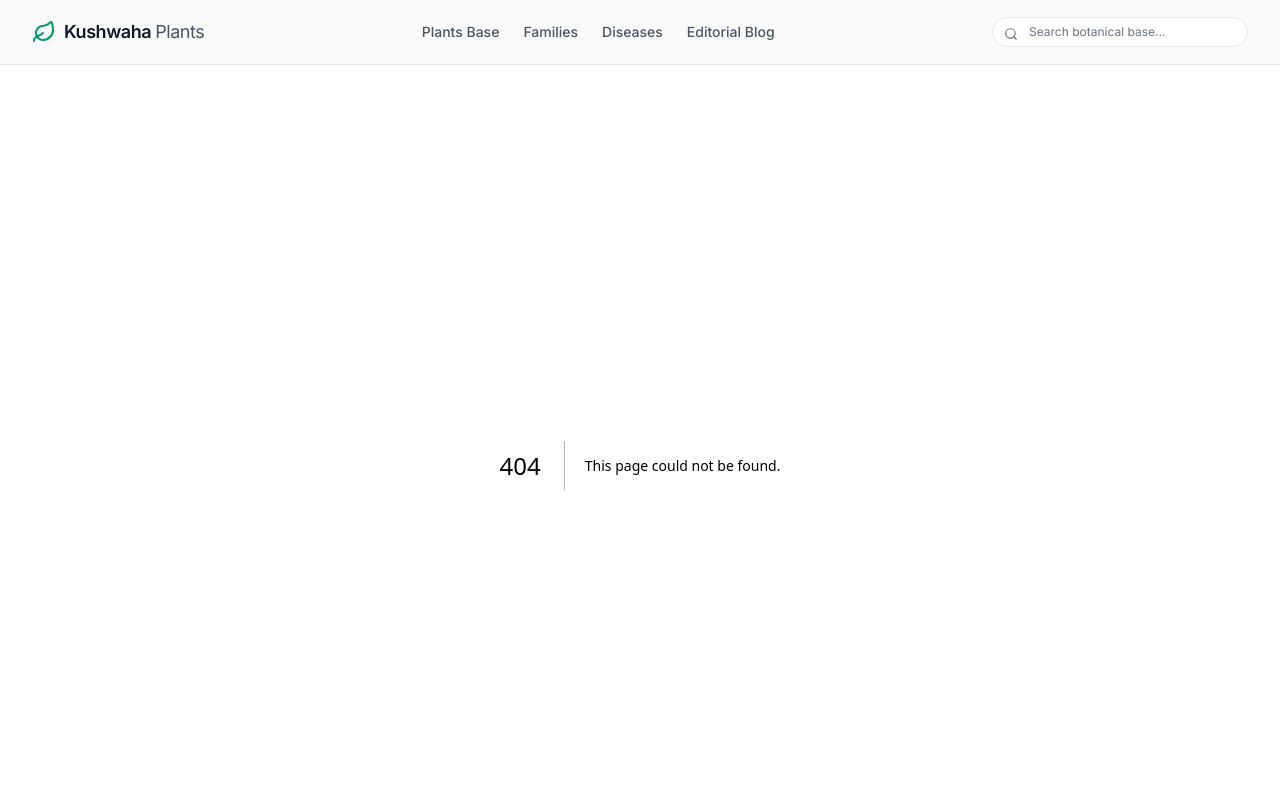
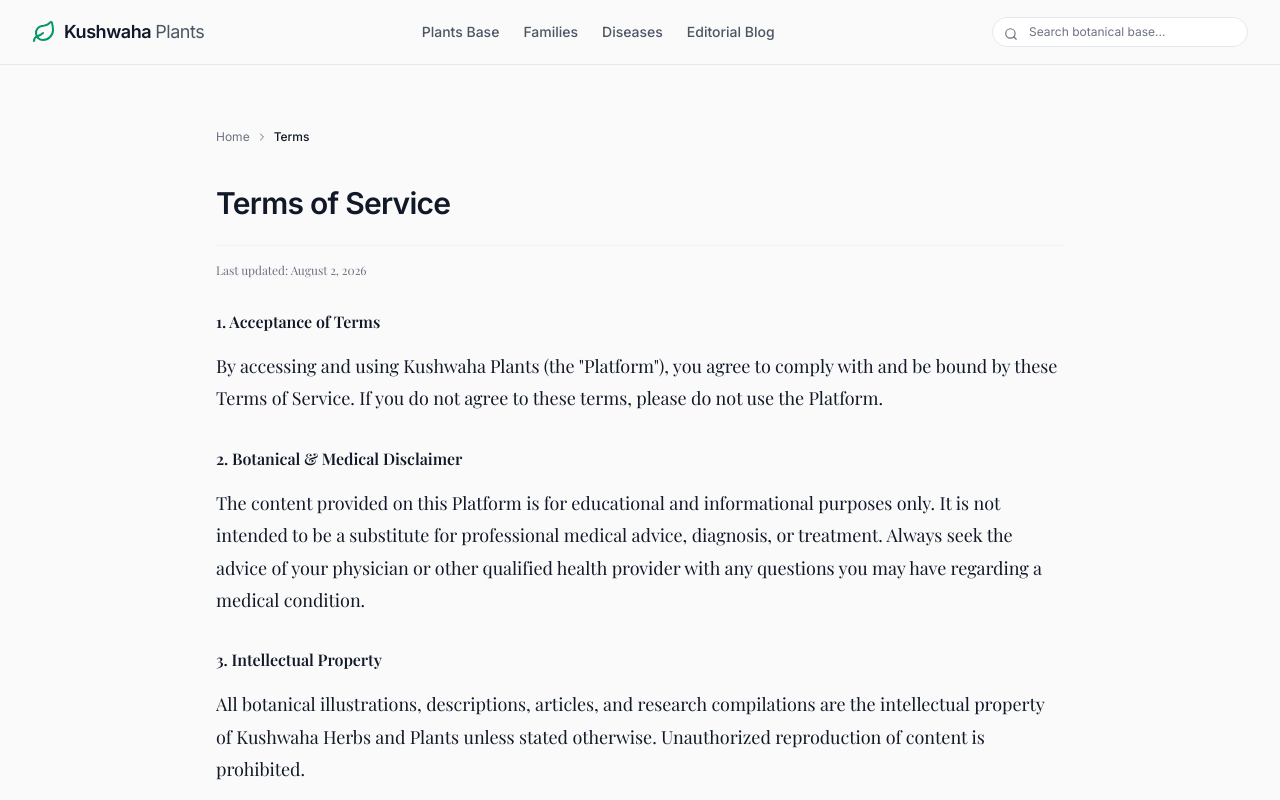
Before and after one commit to priyanshukushwaha-freelancer/nextjs.blog.kushwahaplants.com, a Next.js app: page /terms in a window 1280 px wide. Before the commit this address had no page. Shown: the top 800 px of the page. Built offline with nearby package versions, Linux system fonts and the light colour scheme; a web font is replaced by a local one.

Commit message:
feat: implement terms, privacy, and final CMS actions fixes

```diff
--- a/src/app/cms/actions.ts
+++ b/src/app/cms/actions.ts
@@ -187,7 +187,7 @@ export async function createPlantAction(prevState: any, formData: FormData) {
           familyId,
           conservation: conservation || null,
           ayurvedicProps: { rasa, guna, virya, vipaka, dosha },
-          videos: videosJson.length > 0 ? videosJson : null,
+          videos: videosJson.length > 0 ? videosJson : undefined,
         },
       });
 
--- /dev/null
+++ b/src/app/privacy/page.tsx
@@ -0,0 +1,36 @@
+import Breadcrumbs from '@/components/shared/Breadcrumbs';
+
+export const metadata = {
+  title: 'Privacy Policy | Kushwaha Plants',
+  description: 'Privacy policy and user data protections of the Kushwaha Plants botanical platform.',
+};
+
+export default function PrivacyPage() {
+  return (
+    <div className="mx-auto w-full max-w-4xl px-6 py-12 space-y-6 font-sans">
+      <Breadcrumbs />
+      <h1 className="text-3xl font-semibold tracking-tight text-[var(--foreground)] mt-2">
+        Privacy Policy
+      </h1>
+
+      <div className="prose-editorial text-sm text-[var(--foreground)] leading-relaxed space-y-4 pt-4 border-t border-[var(--border)]/45">
+        <p className="text-xs text-[var(--muted-foreground)]">Last updated: August 2, 2026</p>
+
+        <h2 className="text-base font-semibold pt-4">1. Information We Collect</h2>
+        <p>
+          We do not collect personal data from visitors reading the botanical catalog. If you register an author account in our Workspace Console, we store your email address and credentials securely.
+        </p>
+
+        <h2 className="text-base font-semibold pt-4">2. Cookies and Analytics</h2>
+        <p>
+          We use anonymous performance analytics and speed tracking (provided by Vercel Analytics) to monitor page load times and improve user experience.
+        </p>
+
+        <h2 className="text-base font-semibold pt-4">3. Data Security</h2>
+        <p>
+          Your authentication details are protected by cryptographic hashing. We do not sell or distribute any credentials or usage metrics to third parties.
+        </p>
+      </div>
+    </div>
+  );
+}
--- /dev/null
+++ b/src/app/terms/page.tsx
@@ -0,0 +1,36 @@
+import Breadcrumbs from '@/components/shared/Breadcrumbs';
+
+export const metadata = {
+  title: 'Terms of Service | Kushwaha Plants',
+  description: 'Terms of service and usage conditions for the Kushwaha Plants botanical publishing platform.',
+};
+
+export default function TermsPage() {
+  return (
+    <div className="mx-auto w-full max-w-4xl px-6 py-12 space-y-6 font-sans">
+      <Breadcrumbs />
+      <h1 className="text-3xl font-semibold tracking-tight text-[var(--foreground)] mt-2">
+        Terms of Service
+      </h1>
+
+      <div className="prose-editorial text-sm text-[var(--foreground)] leading-relaxed space-y-4 pt-4 border-t border-[var(--border)]/45">
+        <p className="text-xs text-[var(--muted-foreground)]">Last updated: August 2, 2026</p>
+
+        <h2 className="text-base font-semibold pt-4">1. Acceptance of Terms</h2>
+        <p>
+          By accessing and using Kushwaha Plants (the &quot;Platform&quot;), you agree to comply with and be bound by these Terms of Service. If you do not agree to these terms, please do not use the Platform.
+        </p>
+
+        <h2 className="text-base font-semibold pt-4">2. Botanical & Medical Disclaimer</h2>
+        <p>
+          The content provided on this Platform is for educational and informational purposes only. It is not intended to be a substitute for professional medical advice, diagnosis, or treatment. Always seek the advice of your physician or other qualified health provider with any questions you may have regarding a medical condition.
+        </p>
+
+        <h2 className="text-base font-semibold pt-4">3. Intellectual Property</h2>
+        <p>
+          All botanical illustrations, descriptions, articles, and research compilations are the intellectual property of Kushwaha Herbs and Plants unless stated otherwise. Unauthorized reproduction of content is prohibited.
+        </p>
+      </div>
+    </div>
+  );
+}
```
